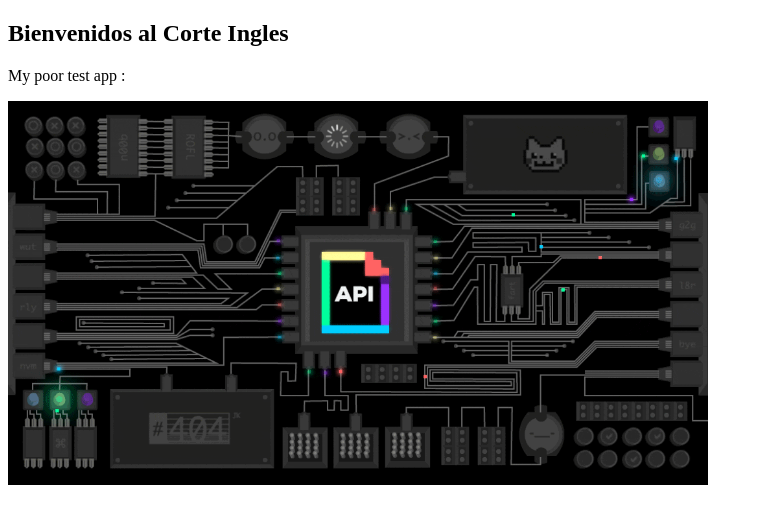
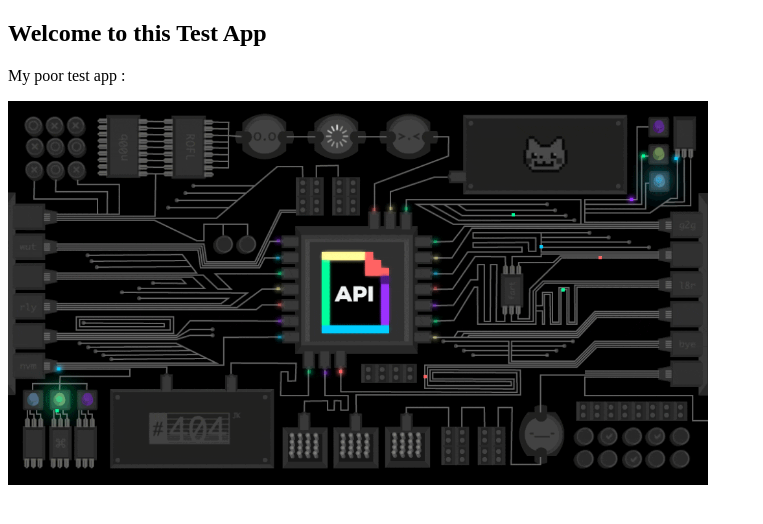
Before and after one commit to rcardona-os/base-playbooks, a plain HTML site: page simpleWebApp/index.html in a window 1280 px wide. Shown: the whole page, without its empty margins (0-763 px from the left). Drawn offline with Linux system fonts and the light colour scheme.

Commit message:
Update index.html

```diff
--- a/simpleWebApp/index.html
+++ b/simpleWebApp/index.html
@@ -2,7 +2,7 @@
 <html>
 <body>
 
-<h2>Bienvenidos al Corte Ingles</h2>
+<h2>Welcome to this Test App</h2>
 <p> My poor test app :</p>
 
 <img src="mySuperApp.gif" alt="History in the Making" width="700" height400">
```
